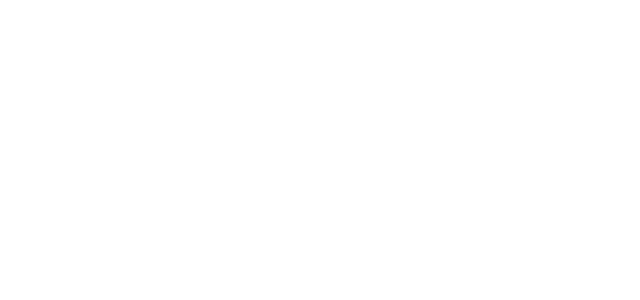
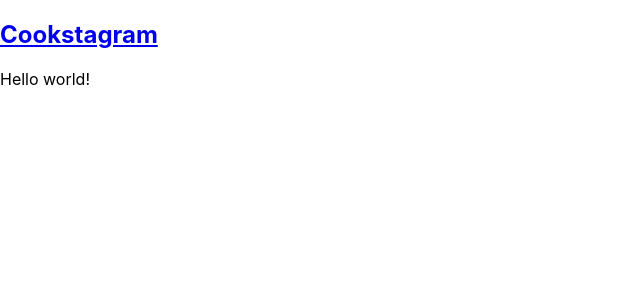
Before and after one commit to ehorn24/cookstagram, a React (Create React App) app: page /login in a window 1280 px wide. Shown: the top 300 px of the page, without its empty margins (0-640 px from the left). Built offline with nearby package versions, Linux system fonts and the light colour scheme.

Commit message:
created /login route and file

```diff
--- a/src/App.js
+++ b/src/App.js
@@ -4,6 +4,7 @@
 import Header from "./Components/Header/Header";
 import Navigation from "./Components/Navigation/Navigation";
 import Signup from "./Components/Signup/Signup";
+import Login from "./Components/Login/Login";
 
 export default class App extends Component {
   render() {
@@ -29,6 +30,16 @@
             </>
           )}
         />
+        <Route
+          exact
+          path="/login"
+          render={props => (
+            <>
+              <Navigation />
+              <Login />
+            </>
+          )}
+        />
       </Router>
     );
   }
--- /dev/null
+++ b/src/Components/Login/Login.js
@@ -0,0 +1,7 @@
+import React from "react";
+
+const Login = () => {
+  return <div>Hello world!</div>;
+};
+
+export default Login;
```
